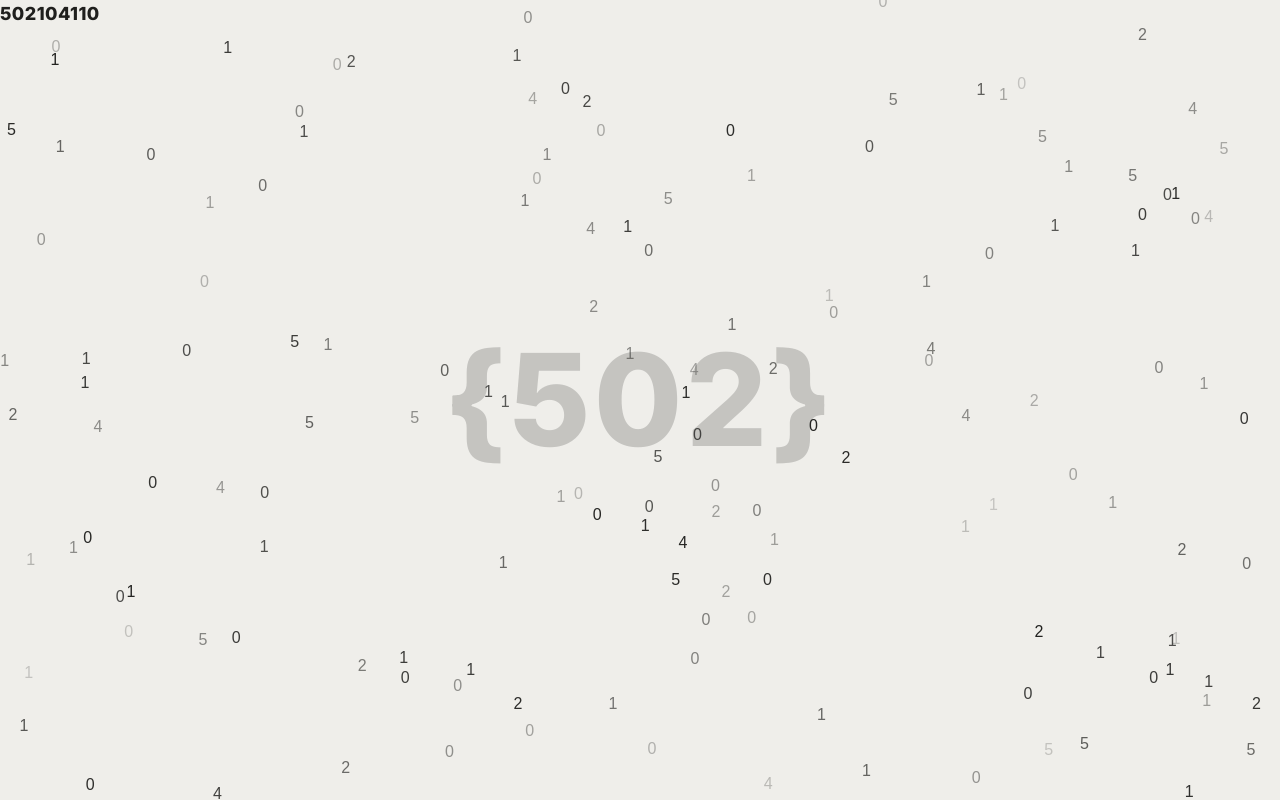
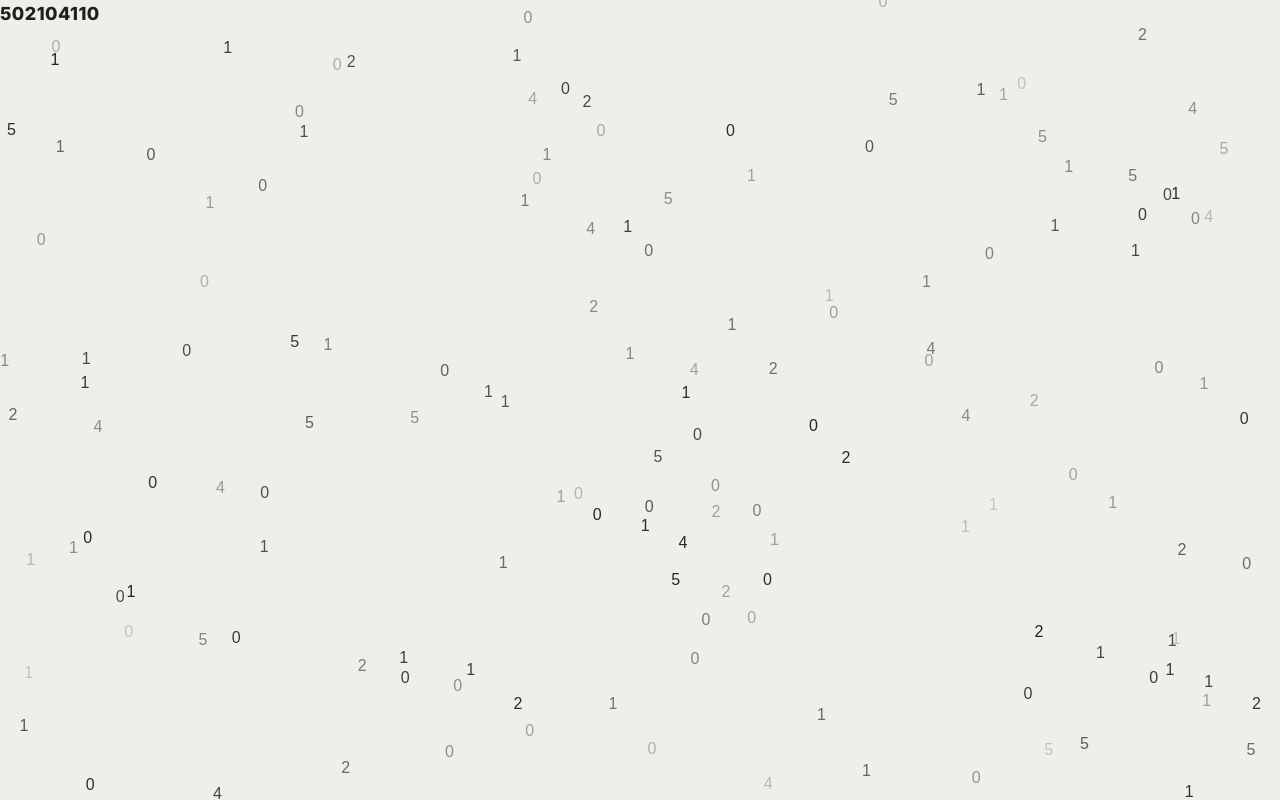
Before and after one commit to koma104/502104110, a Next.js app: page / in a window 1280 px wide. Built offline with nearby package versions, Linux system fonts and the light colour scheme.

Commit message:
refactor: 重複コードの削除とメインコンテンツの整理

```diff
--- a/src/app/page.tsx
+++ b/src/app/page.tsx
@@ -1,5 +1,4 @@
 import StarBackground from '@/components/StarBackground';
-import TextHoverEffect from '@/components/TextHoverEffect';
 
 export default function Home() {
   return (
@@ -19,18 +18,7 @@ export default function Home() {
       {/* Main Content - Centered */}
       <main className="min-h-screen flex items-center justify-center">
         <div className="text-center">
-          {/* <CircleHoverEffect className="inline-block"> */}
-            <h2
-              className="text-9xl font-extrabold tracking-wide opacity-20 flex"
-              style={{ fontFamily: 'var(--font-inter)' }}
-            >
-              <span>{'{'}</span>
-              <TextHoverEffect hoverText="5" className="inline-block">5</TextHoverEffect>
-              <TextHoverEffect hoverText="0" className="inline-block">0</TextHoverEffect>
-              <TextHoverEffect hoverText="2" className="inline-block">2</TextHoverEffect>
-              <span>{'}'}</span>
-            </h2>
-          {/* </CircleHoverEffect> */}
+          {/* コンテンツが削除されました */}
         </div>
       </main>
     </div>
--- a/src/components/TextHoverEffect.tsx
+++ /dev/null
@@ -1,77 +0,0 @@
-'use client';
-
-import { useRef, useEffect, useState } from 'react';
-
-interface TextHoverEffectProps {
-  children: string;
-  hoverText: string;
-  className?: string;
-}
-
-export default function TextHoverEffect({ children, hoverText, className = '' }: TextHoverEffectProps) {
-  const containerRef = useRef<HTMLDivElement>(null);
-  const [isHovered, setIsHovered] = useState(false);
-  const [direction, setDirection] = useState<'left' | 'right'>('right');
-
-  const handleMouseEnter = (e: MouseEvent) => {
-    const rect = containerRef.current?.getBoundingClientRect();
-    if (!rect) return;
-
-    // マウスが要素の左半分か右半分かを判定
-    const centerX = rect.left + rect.width / 2;
-    const isLeftSide = e.clientX < centerX;
-
-    setDirection(isLeftSide ? 'left' : 'right');
-    setIsHovered(true);
-  };
-
-  const handleMouseLeave = () => {
-    setIsHovered(false);
-  };
-
-  useEffect(() => {
-    const container = containerRef.current;
-    if (!container) return;
-
-    container.addEventListener('mouseenter', handleMouseEnter);
-    container.addEventListener('mouseleave', handleMouseLeave);
-
-    return () => {
-      container.removeEventListener('mouseenter', handleMouseEnter);
-      container.removeEventListener('mouseleave', handleMouseLeave);
-    };
-  }, []);
-
-  return (
-    <div
-      ref={containerRef}
-      className={`relative overflow-hidden cursor-pointer ${className}`}
-    >
-      {/* 現在の文字 */}
-      <span
-        className={`block transition-transform duration-300 ${
-          isHovered
-            ? direction === 'left'
-              ? 'transform translate-x-full'
-              : 'transform -translate-x-full'
-            : 'transform translate-x-0'
-        }`}
-      >
-        {children}
-      </span>
-
-      {/* ホバー時の文字 */}
-      <span
-        className={`absolute top-0 left-0 block transition-transform duration-300 ${
-          isHovered
-            ? 'transform translate-x-0'
-            : direction === 'left'
-              ? 'transform -translate-x-full'
-              : 'transform translate-x-full'
-        }`}
-      >
-        {hoverText}
-      </span>
-    </div>
-  );
-}
```
